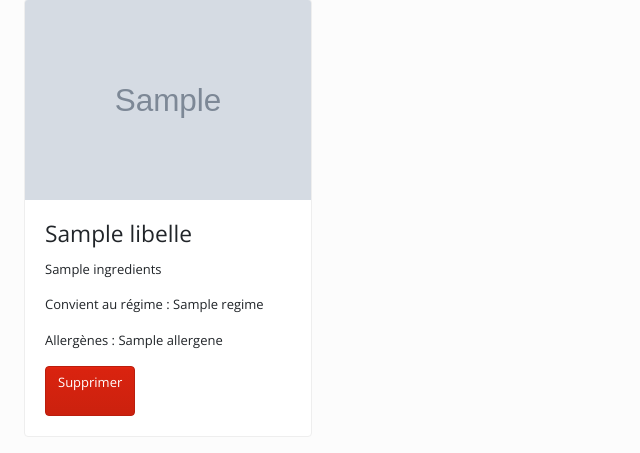
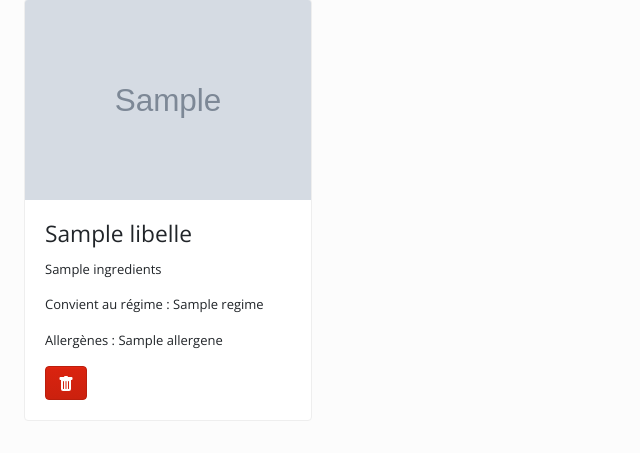
Before and after one commit to TangoMeta/projet-architecture-web, a Symfony app: template templates/fabulous_menu/menu_edit.html.twig in a window 1280 px wide. Shown: the part 1268-1721 px from the top of the page, without its empty margins (0-640 px from the left). After the commit the page ends 1689 px from the top, so only its background shows below. Run offline with Twig, Linux system fonts and the light colour scheme; the template is opened without the code that fills it: most values are stand-ins (such as "Sample title", 1, 10 or a date in 2020); grey boxes marked "Sample" are stand-in pictures; form fields are guessed from the names that the template uses; some libraries are stand-ins or nearby versions.

Commit message:
correction

```diff
--- a/templates/fabulous_menu/menu_edit.html.twig
+++ b/templates/fabulous_menu/menu_edit.html.twig
@@ -242,7 +242,9 @@
 										<p class="card-text">Allergènes :
 											{{ plat.allergene }}</p>
 										<a class="btn btn-primary" href="{{ path('plat_delete', {'id':plat.id}) }}" role="button">
-											<p>Supprimer</p>
+											<svg xmlns="http://www.w3.org/2000/svg" width="16" height="16" fill="currentColor" class="bi bi-trash-fill" viewbox="0 0 16 16">
+												<path d="M2.5 1a1 1 0 0 0-1 1v1a1 1 0 0 0 1 1H3v9a2 2 0 0 0 2 2h6a2 2 0 0 0 2-2V4h.5a1 1 0 0 0 1-1V2a1 1 0 0 0-1-1H10a1 1 0 0 0-1-1H7a1 1 0 0 0-1 1H2.5zm3 4a.5.5 0 0 1 .5.5v7a.5.5 0 0 1-1 0v-7a.5.5 0 0 1 .5-.5zM8 5a.5.5 0 0 1 .5.5v7a.5.5 0 0 1-1 0v-7A.5.5 0 0 1 8 5zm3 .5v7a.5.5 0 0 1-1 0v-7a.5.5 0 0 1 1 0z"/>
+											</svg>
 										</a>
 									</div>
 								</div>
```
